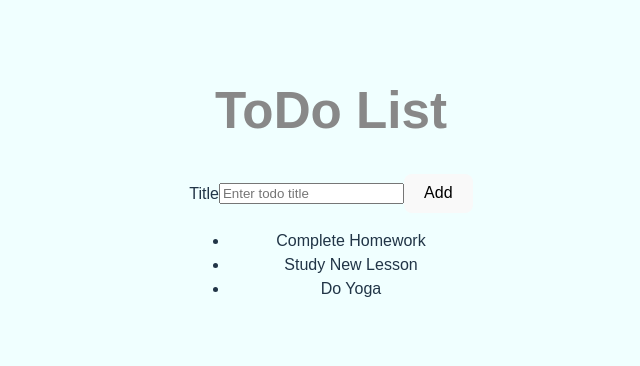
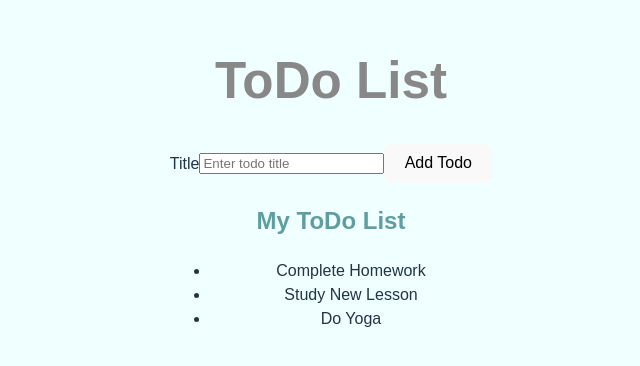
Before and after one commit to DariaPavlyuk81/react_todo, a React (Vite) app: page / in a window 1280 px wide. Shown: the part 220-586 px from the top of the page, without its empty margins (309-949 px from the left). Built offline with nearby package versions, Linux system fonts and the light colour scheme.

Commit message:
lesson_3

```diff
--- a/src/AddTodoForm.jsx
+++ b/src/AddTodoForm.jsx
@@ -1,30 +1,49 @@
-import React,{ useState} from 'react';
+import React, { useState } from 'react';
 
-const AddTodoForm = ({addTodo}) => {
-    const [todoTitle,setTodoTitle] = useState('');
-    const handleChange = (event) => {
-        setTodoTitle(event.target.value);
-    };
-    const handleSubmit = (event) => {
+const AddTodoForm = ({ onAddTodo }) => {
+    const [todoTitle, setTodoTitle] = useState('');
+
+
+    const handleAddTodo = (event) => {
         event.preventDefault();
-        if(todoTitle.trim()){
-            addTodo(todoTitle);
-            setTodoTitle('');//clear the input after setting
 
-    }
+
+
+        if (todoTitle.trim()) {
+            onAddTodo(todoTitle);
+        }
+        //clear value
+        setTodoTitle('');
+
+
     };
 
+
+
+    // const handleChange = (event) => {
+    //     setTodoTitle(event.target.value);
+    // };
+    // const handleSubmit = (event) => {
+    //     event.preventDefault();
+    //     if(todoTitle.trim()){
+    //         addTodo(todoTitle);
+    //         setTodoTitle('');//clear the input after setting
+
+    // }
+    // };
+
     return (
-        <form onSubmit = {handleSubmit}>
+        <form onSubmit={handleAddTodo}>
             <label htmlFor="todoTitle">Title</label>
             <input
-            type = "text"
-            id="todoTitle"
-            value ={todoTitle}
-            onChange={handleChange}
-            placeholder="Enter todo title"
+                type="text"
+                id="todoTitle"
+                name="title"
+                value={todoTitle}
+                onChange={(e) => setTodoTitle(e.target.value)}
+                placeholder="Enter todo title"
             />
-            <button type="submit">Add</button>
+            <button type="submit">Add Todo</button>
         </form>
     );
 };
--- a/src/App.css
+++ b/src/App.css
@@ -1,24 +1,22 @@
-body{
-  font-family: "Arial",sans-serif;
+body {
+  font-family: "Arial", sans-serif;
   background-color: azure;
   margin: 0;
   padding: 0;
 }
 
-h1{
+h1 {
   text-align: center;
   color: #888;
   margin-top: 40px;
 }
 
-h2{
+h2 {
   text-align: center;
   color: cadetblue;
 }
 
-ul{
 
-}
 #root {
   max-width: 1280px;
   margin: 0 auto;
@@ -32,9 +30,11 @@ ul{
   will-change: filter;
   transition: filter 300ms;
 }
+
 .logo:hover {
   filter: drop-shadow(0 0 2em #646cffaa);
 }
+
 .logo.react:hover {
   filter: drop-shadow(0 0 2em #61dafbaa);
 }
@@ -43,6 +43,7 @@ ul{
   from {
     transform: rotate(0deg);
   }
+
   to {
     transform: rotate(360deg);
   }
--- a/src/App.jsx
+++ b/src/App.jsx
@@ -1,41 +1,42 @@
-// import './App.css'
-import { useState } from 'react';
+import './App.css';
+import React, { useState } from 'react';
 // import reactLogo from './assets/react.svg'
-// import viteLogo from '/vite.svg'
-import './App.css';
+// import viteLogo from '/vite.svg';
 import TodoList from './TodoList';
 import AddTodoForm from './AddTodoForm';//import AddTodoForm
 
 
 
-const App = () =>{
+const App = () => {
 
 
-const [todoList,setTodoList] = useState ([
-  {id: 1, title:"Complete Homework"},
-  {id:2,title:" Study New Lesson"},
-  {id:3,title:"Do Yoga"},
+  const [todos, setTodos] = useState([
+    { id: 1, title: "Complete Homework" },
+    { id: 2, title: " Study New Lesson" },
+    { id: 3, title: "Do Yoga" },
   ]);
 
- const addTodo = (title) =>{
+  const addTodo = (newTitle) => {
     const newTodo = {
-    id: todoList.length +1,
-    title: title
+      id: todos.length + 1,
+      title: newTitle,
     };
-  setTodoList([...todoList,newTodo]);
+    setTodos([...todos, newTodo]);
   };
-//function App() {
-  // const [count, setCount] = useState(0)
+  // //function App() {
+  //   // const [count, setCount] = useState(0)
+
+
+  // const App = () => {
+  //   const [newTodo,setNewTodo] = useState('');
 
   return (
     <div>
       <h1>ToDo List</h1>
-    <AddTodoForm addTodo={addTodo}/>
-     <ul>
-      {todoList.map(todo => (
-        <li key={todo.id}>{todo.title}</li>
-      ))}
-    </ul>
+      <AddTodoForm onAddTodo={addTodo} />
+      <TodoList todos={todos} />
+
+
     </div>
   );
 };
--- a/src/TodoList.jsx
+++ b/src/TodoList.jsx
@@ -1,21 +1,33 @@
 import React, { useState } from 'react';
+import TodoListItem from './TodoListItem';
 
-const TodoList = () => {
-    const [todos] = useState([
-        { id: 1, title: "Complete Homework" },
-        { id: 2, title: " Study New Lesson" },
-        { id: 3, title: "Do Yoga" },
+// const TodoList = ({ todos }) => {
+//     const [todos] = useState([
+//         { id: 1, title: "Complete Homework" },
+//         { id: 2, title: " Study New Lesson" },
+//         { id: 3, title: "Do Yoga" },
 
-    ]);
+//     ]);
+
+
+const TodoList = ({ todos }) => {
+
+
     return (
         <div>
-            <h2>Todo List Component</h2>
-            <p> This is where your todos will be listed!</p>
-            <ul>
-                {todos.map((todo) => (
-                    <li key={todo.id}>{todo.title}</li>
-                ))}
-            </ul>
+            <h2> My ToDo List </h2>
+
+            {todos.length === 0 ? (
+                <p> No ToDos Yet! Add some!</p>
+            ) : (
+                <ul>
+
+                    {todos.map((todo) => (
+                        <TodoListItem key={todo.id} todo={todo} />
+                    ))}
+
+                </ul>
+            )}
         </div>
     );
 };
--- /dev/null
+++ b/src/TodoListItem.jsx
@@ -0,0 +1,20 @@
+import React from 'react';
+// const TodoListItem = (props) => {
+//     const {todo} = props;
+//     return (
+//         <li>
+//             {todo.title}
+//         </li>
+//     );
+// };
+
+
+const TodoListItem = ({ todo }) => {
+    return (
+        <li>
+            {todo.title}
+        </li>
+    )
+}
+
+export default TodoListItem;
```
Lines whose indentation alone changed are shown as unchanged.
